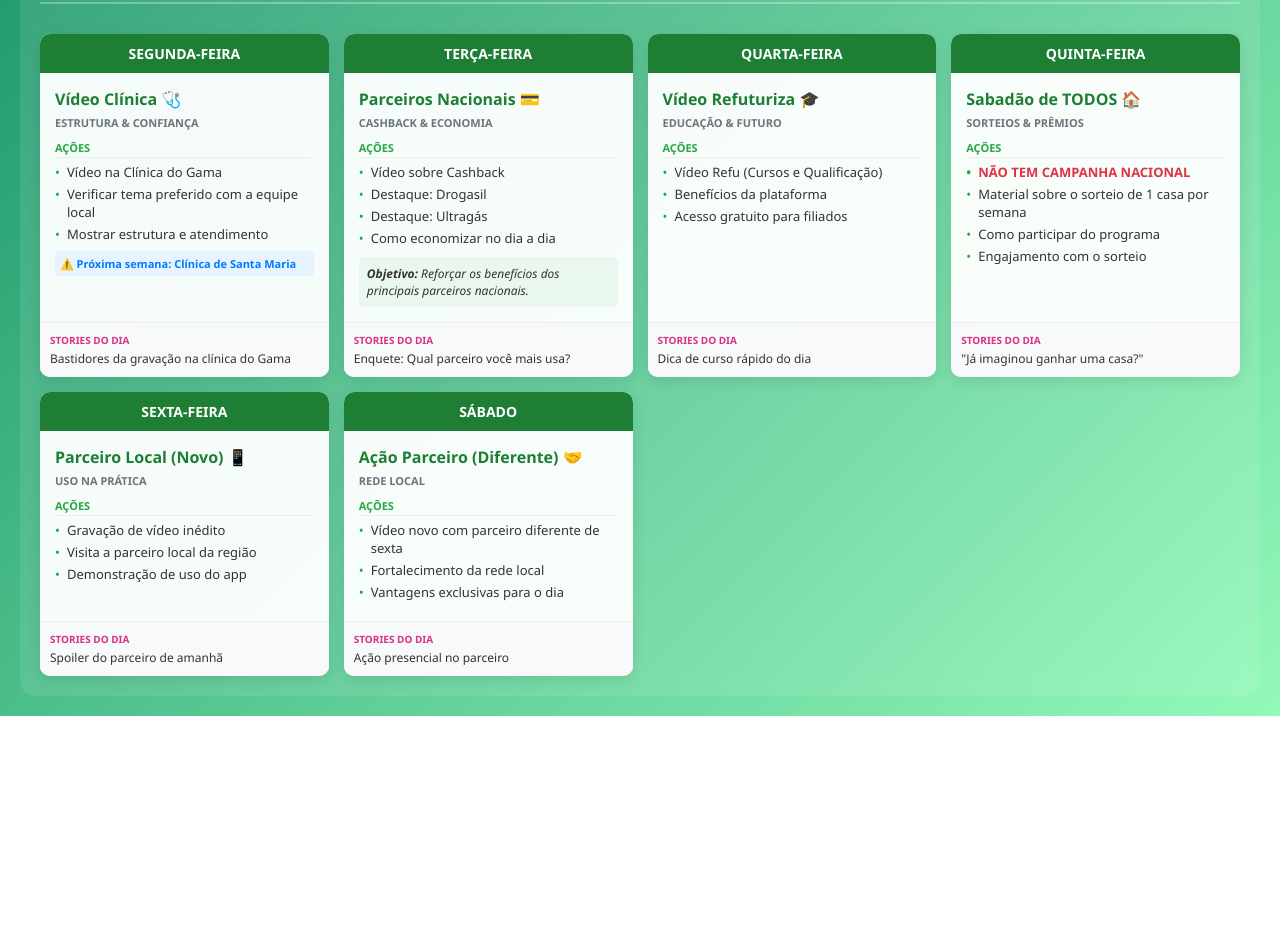
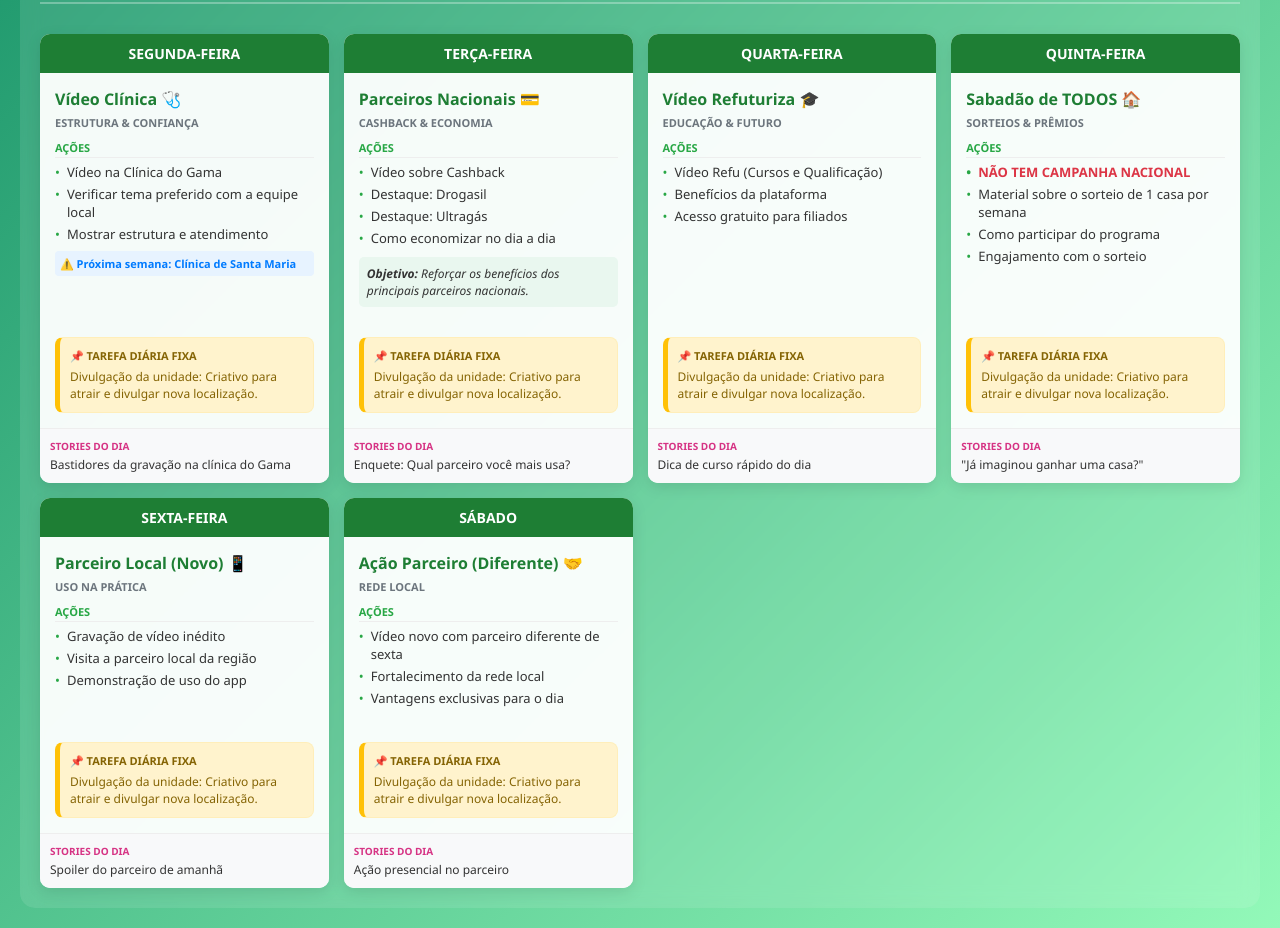
Before and after one commit to cdtgama/cronograma.marketing, a plain HTML site: page index.html in a window 1280 px wide. Shown: the part 110-1038 px from the top of the page. Before the commit the page ends 826 px from the top, so only its background shows below. Drawn offline with Linux system fonts and the light colour scheme.

Commit message:
Cartão de Todos - Cronograma atualizado 04052026
Cartão de Todos - Cronograma atualizado 04052026

```diff
--- a/index.html
+++ b/index.html
@@ -166,6 +166,27 @@
             color: #dc3545;
             font-weight: bold;
         }
+        .daily-task {
+            background: #fff3cd;
+            border: 1px solid #ffeeba;
+            padding: 10px;
+            border-radius: 8px;
+            margin-top: 15px;
+            border-left: 5px solid #ffc107;
+        }
+        .daily-task-title {
+            font-weight: bold;
+            font-size: 11px;
+            color: #856404;
+            text-transform: uppercase;
+            display: block;
+            margin-bottom: 5px;
+        }
+        .daily-task-content {
+            font-size: 12px;
+            color: #856404;
+            font-weight: 500;
+        }
     </style>
 </head>
 <body>
@@ -193,6 +214,12 @@
                     </ul>
                     <div class="note">⚠️ Próxima semana: Clínica de Santa Maria</div>
                 </div>
+                <div class="content" style="padding-top: 0; flex-grow: 0;">
+                    <div class="daily-task">
+                        <span class="daily-task-title">📌 TAREFA DIÁRIA FIXA</span>
+                        <div class="daily-task-content">Divulgação da unidade: Criativo para atrair e divulgar nova localização.</div>
+                    </div>
+                </div>
                 <div class="stories-footer">
                     <span class="stories-label">Stories do Dia</span>
                     <div class="stories-content">Bastidores da gravação na clínica do Gama</div>
@@ -216,6 +243,12 @@
                         <strong>Objetivo:</strong> Reforçar os benefícios dos principais parceiros nacionais.
                     </div>
                 </div>
+                <div class="content" style="padding-top: 0; flex-grow: 0;">
+                    <div class="daily-task">
+                        <span class="daily-task-title">📌 TAREFA DIÁRIA FIXA</span>
+                        <div class="daily-task-content">Divulgação da unidade: Criativo para atrair e divulgar nova localização.</div>
+                    </div>
+                </div>
                 <div class="stories-footer">
                     <span class="stories-label">Stories do Dia</span>
                     <div class="stories-content">Enquete: Qual parceiro você mais usa?</div>
@@ -234,6 +267,12 @@
                         <li>Benefícios da plataforma</li>
                         <li>Acesso gratuito para filiados</li>
                     </ul>
+                </div>
+                <div class="content" style="padding-top: 0; flex-grow: 0;">
+                    <div class="daily-task">
+                        <span class="daily-task-title">📌 TAREFA DIÁRIA FIXA</span>
+                        <div class="daily-task-content">Divulgação da unidade: Criativo para atrair e divulgar nova localização.</div>
+                    </div>
                 </div>
                 <div class="stories-footer">
                     <span class="stories-label">Stories do Dia</span>
@@ -255,6 +294,12 @@
                         <li>Engajamento com o sorteio</li>
                     </ul>
                 </div>
+                <div class="content" style="padding-top: 0; flex-grow: 0;">
+                    <div class="daily-task">
+                        <span class="daily-task-title">📌 TAREFA DIÁRIA FIXA</span>
+                        <div class="daily-task-content">Divulgação da unidade: Criativo para atrair e divulgar nova localização.</div>
+                    </div>
+                </div>
                 <div class="stories-footer">
                     <span class="stories-label">Stories do Dia</span>
                     <div class="stories-content">"Já imaginou ganhar uma casa?"</div>
@@ -273,6 +318,12 @@
                         <li>Visita a parceiro local da região</li>
                         <li>Demonstração de uso do app</li>
                     </ul>
+                </div>
+                <div class="content" style="padding-top: 0; flex-grow: 0;">
+                    <div class="daily-task">
+                        <span class="daily-task-title">📌 TAREFA DIÁRIA FIXA</span>
+                        <div class="daily-task-content">Divulgação da unidade: Criativo para atrair e divulgar nova localização.</div>
+                    </div>
                 </div>
                 <div class="stories-footer">
                     <span class="stories-label">Stories do Dia</span>
@@ -293,6 +344,12 @@
                         <li>Vantagens exclusivas para o dia</li>
                     </ul>
                 </div>
+                <div class="content" style="padding-top: 0; flex-grow: 0;">
+                    <div class="daily-task">
+                        <span class="daily-task-title">📌 TAREFA DIÁRIA FIXA</span>
+                        <div class="daily-task-content">Divulgação da unidade: Criativo para atrair e divulgar nova localização.</div>
+                    </div>
+                </div>
                 <div class="stories-footer">
                     <span class="stories-label">Stories do Dia</span>
                     <div class="stories-content">Ação presencial no parceiro</div>
```
